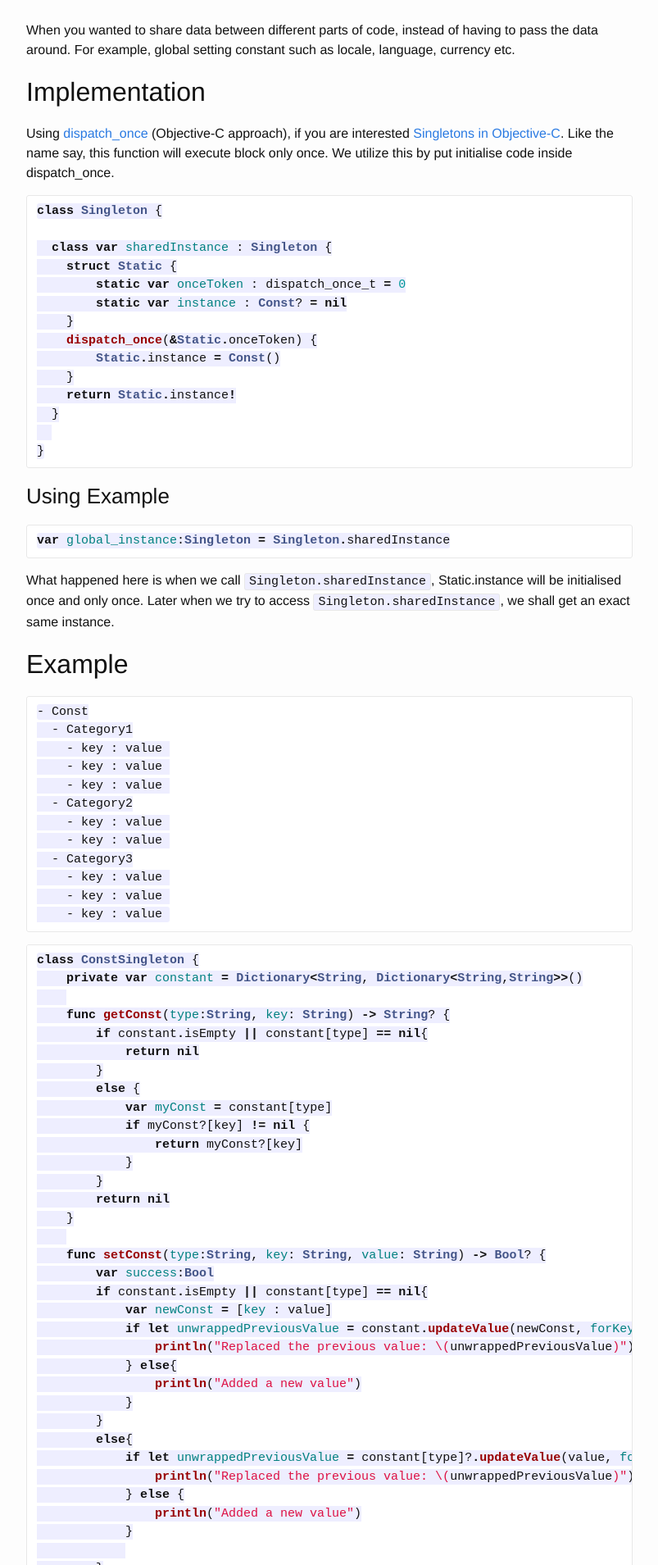
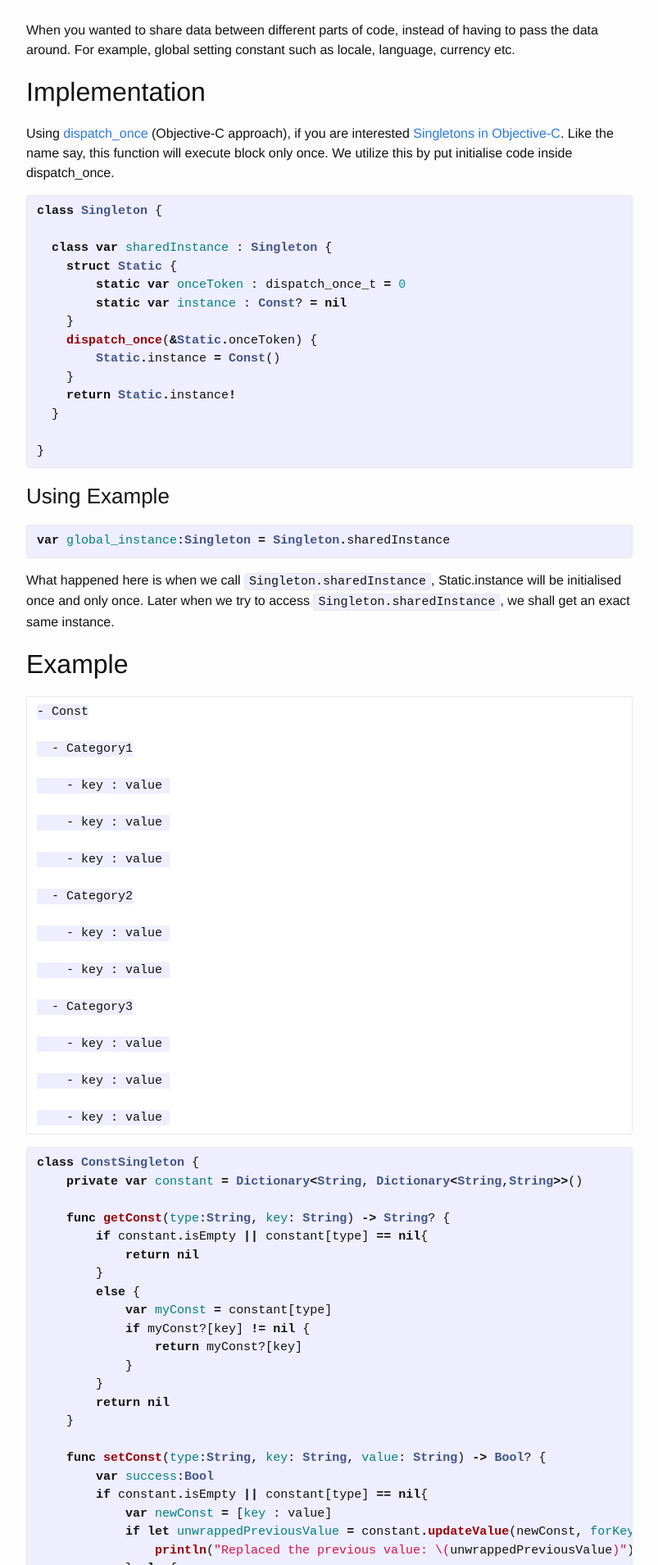
Before and after one commit to TorIsHere/TorIsHere.github.io, a Jekyll site: the page built from _posts/2015-01-27-welcome-to-jekyll.markdown, in a window 1280 px wide. Shown: the part 328-2237 px from the top of the page at 82% size, without its empty margins (238-1041 px from the left). Built offline with Jekyll 4.4.1, drawn with Linux system fonts in a browser that asks for light colours.

Commit message:
Change layout

````diff
--- a/_posts/2015-01-27-welcome-to-jekyll.markdown
+++ b/_posts/2015-01-27-welcome-to-jekyll.markdown
@@ -15,7 +15,7 @@ global setting constant such as locale, language, currency etc.
 ##Implementation
 Using [dispatch_once](https://developer.apple.com/library/mac/documentation/Darwin/Reference/ManPages/man3/dispatch_once_f.3.html) (Objective-C approach), if you are interested [Singletons in Objective-C](http://www.galloway.me.uk/tutorials/singleton-classes/). Like the name say, this function will execute block only once. We utilize this by put initialise code inside dispatch_once.
 
-```swift
+{% highlight swift %}
 class Singleton {
 
   class var sharedInstance : Singleton {
@@ -30,11 +30,12 @@ class Singleton {
   }
 
 }
-```
+{% endhighlight %}
+
 ###Using Example
-```swift
+{% highlight swift %}
 var global_instance:Singleton = Singleton.sharedInstance
-```
+{% endhighlight %}
 
 What happened here is when we call `Singleton.sharedInstance`, Static.instance will be initialised once and only once. Later when we try to access `Singleton.sharedInstance`, we shall get an exact same instance.
 
@@ -45,20 +46,31 @@ What happened here is when we call `Singleton.sharedInstance`, Static.instance w
 ##Example
 ```
 - Const
+
   - Category1
+
     - key : value
+
     - key : value
+
     - key : value
+
   - Category2
+
     - key : value
+
     - key : value
+
   - Category3
+
     - key : value
+
     - key : value
+
     - key : value
 ```
 
-```swift
+{% highlight swift %}
 class ConstSingleton {
     private var constant = Dictionary<String, Dictionary<String,String>>()
 
@@ -107,7 +119,7 @@ class ConstSingleton {
         return Static.instance!
     }
 }
-```
+{% endhighlight %}
 
 
 You’ll find this post in your `_posts` directory. Go ahead and edit it and re-build the site to see your changes. You can rebuild the site in many different ways, but the most common way is to run `jekyll serve`, which launches a web server and auto-regenerates your site when a file is updated.
````
